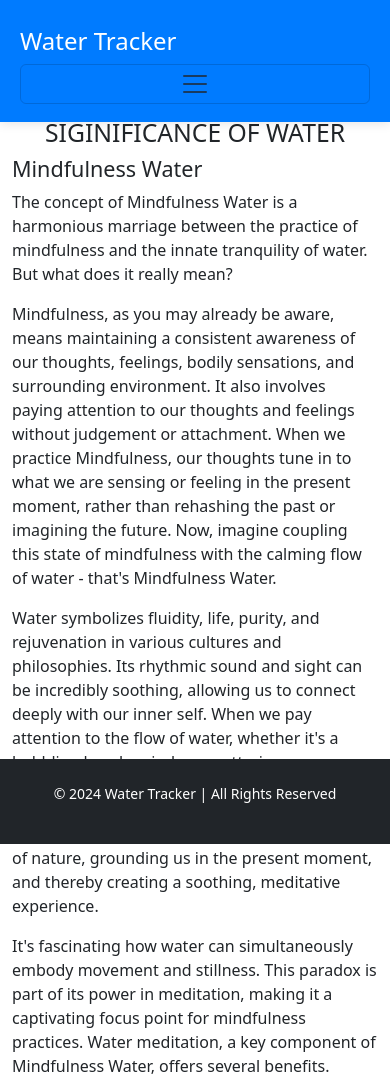
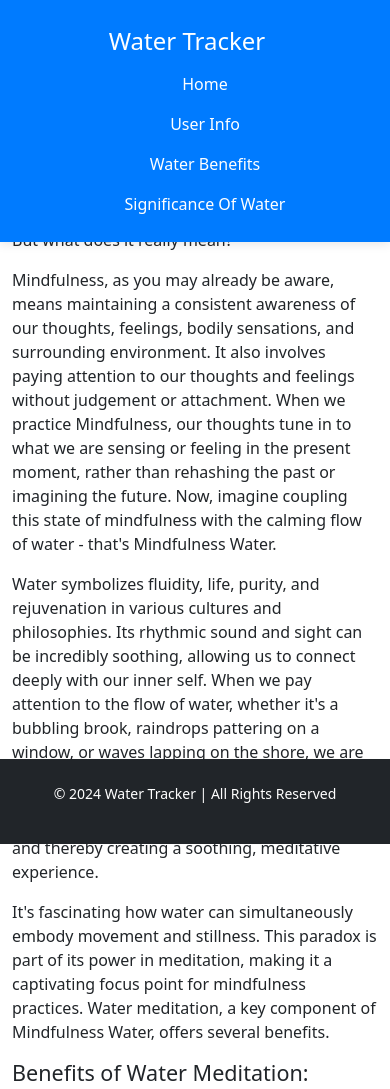
Before and after one commit to ABM53/Aquawater, a plain HTML site: page page3.html in a window 390 px wide. Shown: the top 1089 px of the page. Drawn offline with nearby package versions, Linux system fonts and the light colour scheme.

Commit message:
Add files via upload

```diff
--- a/page3.html
+++ b/page3.html
@@ -15,14 +15,9 @@
         <!-- "Water Tracker" on the left -->
         <a class="navbar-brand" href="index.html">Water Tracker</a>
 
-        <!-- Navbar toggler button for mobile view -->
-        <button class="navbar-toggler" type="button" data-bs-toggle="collapse" data-bs-target="#navbarNav" aria-controls="navbarNav" aria-expanded="false" aria-label="Toggle navigation">
-          <span class="navbar-toggler-icon"></span>
-        </button>
-
-        <!-- Navigation items on the right (collapsed on small screens) -->
-        <div class="collapse navbar-collapse" id="navbarNav">
-          <ul class="navbar-nav ms-auto">
+        <!-- Navigation items on the right -->
+        <div class="navbar-nav ms-auto">
+          <ul class="navbar-nav">
             <li class="nav-item">
               <a class="nav-link" href="index.html">Home</a>
             </li>
@@ -33,13 +28,16 @@
               <a class="nav-link" href="page2.html">Water Benefits</a>
             </li>
             <li class="nav-item">
-              <a class="nav-link" href="page3.html">Hydration Tips</a>
+              <a class="nav-link" href="page3.html">Significance Of Water</a>
             </li>
           </ul>
         </div>
       </div>
     </nav>
   </header>
+
+
+
 
 
 
@@ -86,8 +84,8 @@
 
 <!-- Mindfulness Water Section -->
 <div id="mindfulnessWater" class="container mt-5">
-  <h2 class="text-center">SIGINIFICANCE OF WATER</h2>
-  <h4>Mindfulness Water</h4>
+  <h2 class="text-center">Mindfulness Water</h2>
+
   <p>The concept of Mindfulness Water is a harmonious marriage between the practice of mindfulness and the innate tranquility of water. But what does it really mean?</p>
   <p>Mindfulness, as you may already be aware, means maintaining a consistent awareness of our thoughts, feelings, bodily sensations, and surrounding environment. It also involves paying attention to our thoughts and feelings without judgement or attachment. When we practice Mindfulness, our thoughts tune in to what we are sensing or feeling in the present moment, rather than rehashing the past or imagining the future. Now, imagine coupling this state of mindfulness with the calming flow of water - that's Mindfulness Water.</p>
   <p>Water symbolizes fluidity, life, purity, and rejuvenation in various cultures and philosophies. Its rhythmic sound and sight can be incredibly soothing, allowing us to connect deeply with our inner self. When we pay attention to the flow of water, whether it's a bubbling brook, raindrops pattering on a window, or waves lapping on the shore, we are practicing Mindfulness Water. This process invites us to connect with the elemental forces of nature, grounding us in the present moment, and thereby creating a soothing, meditative experience.</p>
--- a/styles.css
+++ b/styles.css
@@ -265,3 +265,31 @@ header .navbar-nav .nav-link {
 header .navbar-nav .nav-link:hover {
   color: #ccc; /* Change color when hovering */
 }
+
+/* Ensure navbar is full width and properly aligned */
+@media (max-width: 767px) {
+  .navbar-nav {
+    text-align: right; /* Align items to the right on smaller screens */
+  }
+
+  .navbar-brand {
+    flex-grow: 1; /* Push the brand to the left on mobile */
+  }
+}
+
+/* Ensure the "Water Tracker" is centered on mobile */
+@media (max-width: 767px) {
+  .navbar-brand {
+    text-align: center;  /* Centering the brand on mobile */
+    width: 100%; /* Make sure the brand takes up full width on mobile */
+  }
+
+  .navbar-nav {
+    width: 100%;
+    text-align: center;  /* Center navigation links below the brand */
+  }
+
+  .navbar-nav .nav-item {
+    width: 100%;  /* Make the nav items take full width */
+  }
+}
```
Also changed, not shown: index.html (+6 -9 lines), page1.html (+7 -9 lines), page2.html (+7 -9 lines).
